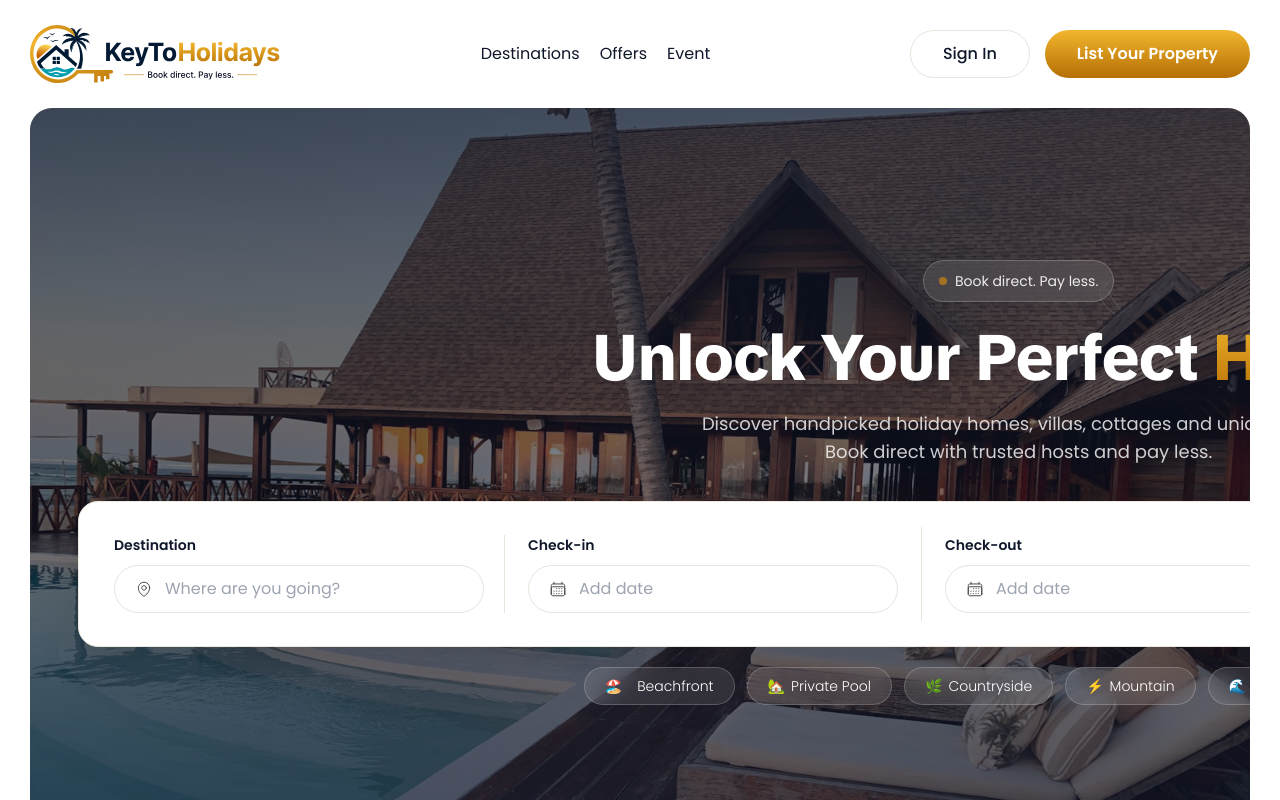
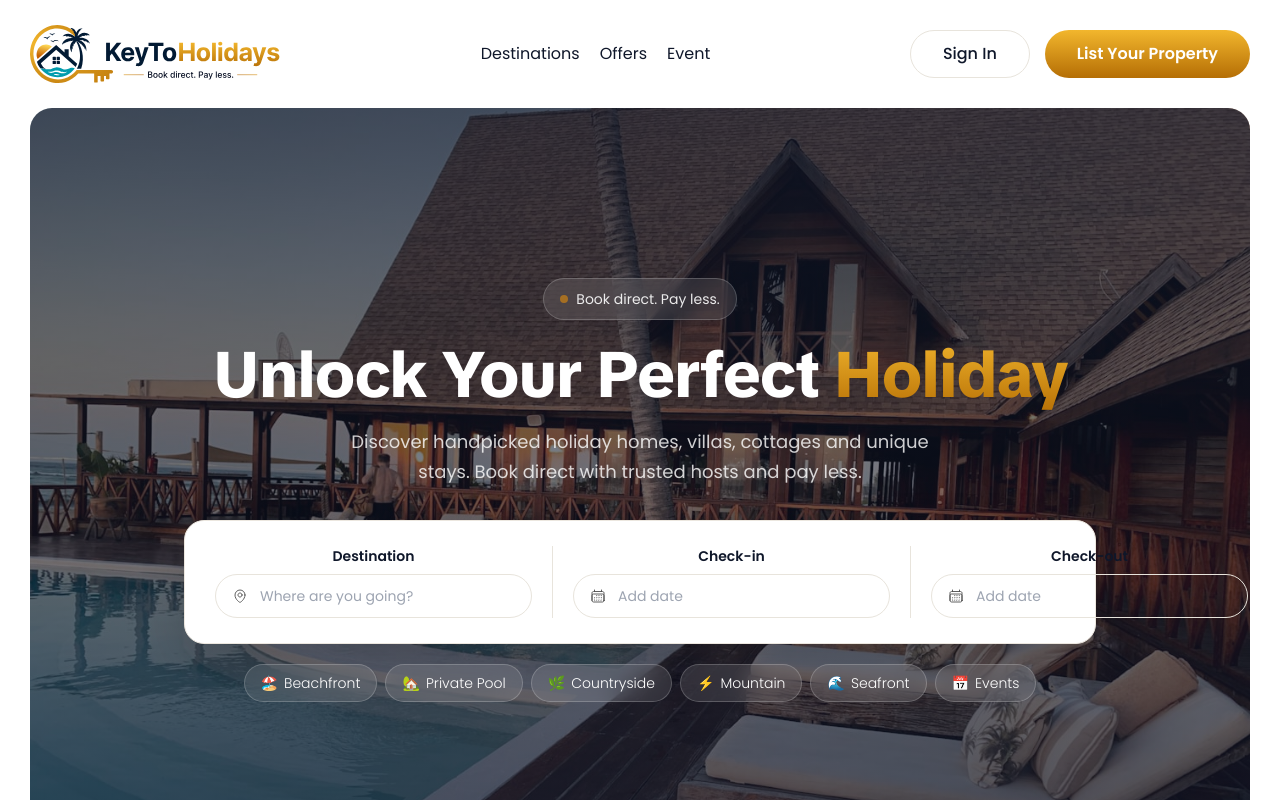
Before and after one commit to payalptoliya416/key_to_holiday, a Next.js app: page / in a window 1280 px wide. Shown: the top 800 px of the page. Built offline with nearby package versions, Linux system fonts and the light colour scheme.

Commit message:
hero banner

```diff
--- a/src/components/footer/Footer.tsx
+++ b/src/components/footer/Footer.tsx
@@ -53,7 +53,7 @@ function Footer() {
           <div className="grid grid-cols-1 gap-12 md:grid-cols-2 lg:grid-cols-5">
             <div className="lg:col-span-1">
               <Image
-                src="/images/logo.png"
+                src="/images/light-logo.svg"
                 alt="logo"
                 width={210}
                 height={60}
--- a/src/components/homepage/HeroBanner.tsx
+++ b/src/components/homepage/HeroBanner.tsx
@@ -1,151 +1,124 @@
 import { Search } from "lucide-react";
 import Image from "next/image";
 
+const categories = [
+  { icon: "🏖️", label: "Beachfront" },
+  { icon: "🏡", label: "Private Pool" },
+  { icon: "🌿", label: "Countryside" },
+  { icon: "⚡", label: "Mountain" },
+  { icon: "🌊", label: "Seafront" },
+  { icon: "📅", label: "Events" },
+];
+
 function HeroBanner() {
   return (
-    <>
-      <div className="px-[30px]">
-        <div className="relative min-h-[765px] w-full flex flex-col justify-between p-4 md:p-8 text-white overflow-hidden rounded-[22px]">
-          <div className="absolute inset-0 -z-10 bg-[url('/images/home-hero-bg.jpg')] bg-[length:100%_100%] bg-center" />
+    /* outer wrapper: side padding so the card has breathing room on large screens */
+    <div className="px-3 sm:px-5 lg:px-[30px]">
+      <div className="relative w-full flex flex-col justify-center items-center text-white overflow-hidden rounded-[22px] min-h-[560px] sm:min-h-[650px] lg:min-h-[765px] py-14 sm:py-16 lg:py-20">
+
+        {/* Background */}
+        <div className="absolute inset-0 -z-10 bg-[url('/images/home-hero-bg.jpg')] bg-cover bg-center" />
         <div className="absolute inset-0 -z-10 bg-gradient-to-b from-[#0F172ABF] via-[#0F172A8C] to-[#0F172ABF]" />
-          <div className="flex flex-col items-center mx-auto my-auto px-4">
-            <div className="inline-flex items-center gap-2 backdrop-blur-md text-sm text-[#FFFFFFE5] border border-[#FFFFFF33] bg-[#FFFFFF1A] rounded-[999px] py-[10px] px-[15px] mb-6">
-              <span className="h-2 w-2 rounded-full bg-amber-500 animate-pulse"></span>
+
+        {/* Content wrapper — max-width keeps it readable on ultrawide */}
+        <div className="relative z-10 w-full max-w-[960px] mx-auto px-4 sm:px-6 flex flex-col items-center text-center">
+
+          {/* Badge */}
+          <div className="inline-flex items-center gap-2 backdrop-blur-md text-sm text-[#FFFFFFE5] border border-[#FFFFFF33] bg-[#FFFFFF1A] rounded-full py-2.5 px-4 mb-5">
+            <span className="h-2 w-2 rounded-full bg-amber-500 animate-pulse shrink-0" />
             Book direct. Pay less.
           </div>
-            <h1 className="text-4xl md:text-[64px] font-bold tracking-tight mb-5 !leading-[64px] font-tiktok">
+
+          {/* Headline */}
+          <h1 className="font-tiktok font-bold tracking-tight mb-4
+            text-[32px] leading-[1.15]
+            sm:text-[46px]
+            lg:text-[64px] lg:leading-[1.1]">
             Unlock Your Perfect{" "}
             <span className="gold-gradient-text">Holiday</span>
           </h1>
 
-            <p className="text-[#FFFFFFCC] text-sm md:text-lg max-w-2xl font-normal mb-[35px] text-center">
+          {/* Sub-headline */}
+          <p className="text-[#FFFFFFCC] font-normal mb-8 max-w-[600px]
+            text-sm leading-[1.7]
+            md:text-base lg:text-lg">
             Discover handpicked holiday homes, villas, cottages and unique
             stays. Book direct with trusted hosts and pay less.
           </p>
-            <div className="w-full rounded-[20px] bg-white shadow-[0_15px_45px_rgba(0,0,0,0.12)] border border-[#ECE7DF] py-[25px] px-[35px]">
-              <div className="flex flex-col lg:flex-row lg:items-center">
+
+          {/* Search Box */}
+          <div className="w-full rounded-[20px] bg-white shadow-[0_15px_45px_rgba(0,0,0,0.15)] border border-[#ECE7DF]
+            py-4 px-4
+            sm:py-5 sm:px-6
+            lg:py-[25px] lg:px-[30px]">
+            <div className="flex flex-col lg:flex-row lg:items-center gap-0">
+
               {/* Destination */}
-                <div className="flex-1 lg:pe-5 border-b lg:border-b-0 lg:border-r border-[#E8E4DC]">
-                  <p className="text-sm font-semibold text-[#0F172A] mb-[10px]">
-                    Destination
-                  </p>
-
-                  <div className="flex items-center gap-3 h-[48px] rounded-full border border-[#E8E4DC] px-5">
-                    <Image
-                      src="/images/location01.svg"
-                      alt="KeyToHolidays"
-                      width={18}
-                      height={18}
-                      priority
-                    />
-
-                    <input
-                      type="text"
-                      placeholder="Where are you going?"
-                      className="flex-1 bg-transparent outline-none text-[16px] placeholder:text-[#9DA4B1]"
-                    />
+              <div className="flex-1 pb-3 lg:pb-0 lg:pr-5 border-b lg:border-b-0 lg:border-r border-[#E8E4DC]">
+                <p className="text-xs sm:text-sm font-semibold text-[#0F172A] mb-2">Destination</p>
+                <div className="flex items-center gap-3 h-11 rounded-full border border-[#E8E4DC] px-4">
+                  <Image src="/images/location01.svg" alt="" width={16} height={16} priority />
+                  <input type="text" placeholder="Where are you going?"
+                    className="flex-1 bg-transparent outline-none text-sm placeholder:text-[#9DA4B1] min-w-0" />
                 </div>
               </div>
 
-                {/* Check In */}
-                <div className="flex-1 lg:px-[23px] py-2 border-b lg:border-b-0 lg:border-r border-[#E8E4DC]">
-                  <p className="text-sm font-semibold text-[#0F172A] mb-[10px]">
-                    Check-in
-                  </p>
-
-                  <div className="flex items-center gap-3 h-[48px] rounded-full border border-[#E8E4DC] px-5">
-                    <Image
-                      src="/images/date01.svg"
-                      alt="KeyToHolidays"
-                      width={18}
-                      height={18}
-                      priority
-                    />
-
-                    <input
-                      placeholder="Add date"
-                      className="flex-1 bg-transparent outline-none text-[16px] placeholder:text-[#9DA4B1]"
-                    />
+              {/* Check-in */}
+              <div className="flex-1 py-3 lg:py-0 lg:px-5 border-b lg:border-b-0 lg:border-r border-[#E8E4DC]">
+                <p className="text-xs sm:text-sm font-semibold text-[#0F172A] mb-2">Check-in</p>
+                <div className="flex items-center gap-3 h-11 rounded-full border border-[#E8E4DC] px-4">
+                  <Image src="/images/date01.svg" alt="" width={16} height={16} priority />
+                  <input placeholder="Add date"
+                    className="flex-1 bg-transparent outline-none text-sm placeholder:text-[#9DA4B1] min-w-0" />
                 </div>
               </div>
 
-                {/* Check Out */}
-                <div className="flex-1 lg:px-[23px] py-2 border-b lg:border-b-0 lg:border-r border-[#E8E4DC]">
-                  <p className="text-sm font-semibold text-[#0F172A] mb-[10px]">
-                    Check-out
-                  </p>
-
-                  <div className="flex items-center gap-3 h-[48px] rounded-full border border-[#E8E4DC] px-5">
-                    <Image
-                      src="/images/date01.svg"
-                      alt="KeyToHolidays"
-                      width={18}
-                      height={18}
-                      priority
-                    />
-
-                    <input
-                      placeholder="Add date"
-                      className="flex-1 bg-transparent outline-none text-[16px] placeholder:text-[#9DA4B1]"
-                    />
+              {/* Check-out */}
+              <div className="flex-1 py-3 lg:py-0 lg:px-5 border-b lg:border-b-0 lg:border-r border-[#E8E4DC]">
+                <p className="text-xs sm:text-sm font-semibold text-[#0F172A] mb-2">Check-out</p>
+                <div className="flex items-center gap-3 h-11 rounded-full border border-[#E8E4DC] px-4">
+                  <Image src="/images/date01.svg" alt="" width={16} height={16} priority />
+                  <input placeholder="Add date"
+                    className="flex-1 bg-transparent outline-none text-sm placeholder:text-[#9DA4B1] min-w-0" />
                 </div>
               </div>
 
               {/* Guests */}
-                <div className="flex-1 lg:px-6 py-2">
-                  <p className="text-sm font-semibold text-[#0F172A] mb-[10px]">
-                    Guests
-                  </p>
-
-                  <div className="flex items-center gap-3 h-[48px] rounded-full border border-[#E8E4DC] px-5">
-                    <Image
-                      src="/images/user.svg"
-                      alt="KeyToHolidays"
-                      width={18}
-                      height={18}
-                      priority
-                    />
-
-                    <input
-                      placeholder="Add guests"
-                      className="flex-1 bg-transparent outline-none text-[16px] placeholder:text-[#9DA4B1]"
-                    />
+              <div className="flex-1 pt-3 lg:pt-0 lg:pl-5">
+                <p className="text-xs sm:text-sm font-semibold text-[#0F172A] mb-2">Guests</p>
+                <div className="flex items-center gap-3 h-11 rounded-full border border-[#E8E4DC] px-4">
+                  <Image src="/images/user.svg" alt="" width={16} height={16} priority />
+                  <input placeholder="Add guests"
+                    className="flex-1 bg-transparent outline-none text-sm placeholder:text-[#9DA4B1] min-w-0" />
                 </div>
               </div>
 
               {/* Search Button */}
-                <div className="mt-5 lg:mt-0 lg:ml-6">
-                  <button className="h-[48px] rounded-full gold-gradient transition flex items-center justify-center gap-2 text-white font-semibold text-[18px] px-[25px] py-[16px] text-base !leading-none">
-                    <Search className="w-5 h-5" />
+              <div className="mt-4 lg:mt-0 lg:ml-4 shrink-0">
+                <button className="w-full lg:w-auto h-11 rounded-full gold-gradient flex items-center justify-center gap-2 text-white font-semibold text-sm px-6 transition hover:opacity-90 active:scale-95">
+                  <Search className="w-4 h-4" />
                   Search
                 </button>
               </div>
+
             </div>
           </div>
-            <div className="flex items-center justify-center gap-2 md:gap-3 flex-wrap pb-4 mt-5">
-              <button className="px-5 py-2 rounded-full bg-[#FFFFFF1A] hover:bg-white/20 backdrop-blur-md border border-[#FFFFFF33] text-xs md:text-sm font-light transition flex items-center gap-[15px]">
-                🏖️ <span>Beachfront</span>
+
+          {/* Category Pills */}
+          <div className="flex items-center justify-center gap-2 flex-wrap mt-5 w-full">
+            {categories.map(({ icon, label }) => (
+              <button
+                key={label}
+                className="px-4 py-2 rounded-full bg-[#FFFFFF1A] hover:bg-[#FFFFFF33] backdrop-blur-md border border-[#FFFFFF33] text-xs sm:text-sm font-light transition flex items-center gap-1.5 whitespace-nowrap"
+              >
+                {icon} <span>{label}</span>
               </button>
-              <button className="px-5 py-2 rounded-full bg-[#FFFFFF1A] hover:bg-[#FFFFFF33] backdrop-blur-md border border-[#FFFFFF33] text-xs md:text-sm font-light transition flex items-center gap-1.5">
-                🏡 <span>Private Pool</span>
-              </button>
-              <button className="px-5 py-2 rounded-full bg-[#FFFFFF1A] hover:bg-[#FFFFFF33] backdrop-blur-md border border-[#FFFFFF33] text-xs md:text-sm font-light transition flex items-center gap-1.5">
-                🌿 <span>Countryside</span>
-              </button>
-              <button className="px-5 py-2 rounded-full bg-[#FFFFFF1A] hover:bg-[#FFFFFF33] backdrop-blur-md border border-[#FFFFFF33] text-xs md:text-sm font-light transition flex items-center gap-1.5">
-                ⚡ <span>Mountain</span>
-              </button>
-              <button className="px-5 py-2 rounded-full bg-[#FFFFFF1A] hover:bg-[#FFFFFF33] backdrop-blur-md border border-[#FFFFFF33] text-xs md:text-sm font-light transition flex items-center gap-1.5">
-                🌊 <span>Seafront</span>
-              </button>
-              <button className="px-5 py-2 rounded-full bg-[#FFFFFF1A] hover:bg-[#FFFFFF33] backdrop-blur-md border border-[#FFFFFF33] text-xs md:text-sm font-light transition flex items-center gap-1.5">
-                📅 <span>Events</span>
-              </button>
+            ))}
+          </div>
+
         </div>
       </div>
     </div>
-      </div>
-    </>
   );
 }
 
--- a/src/components/homepage/HolidayCollections.tsx
+++ b/src/components/homepage/HolidayCollections.tsx
@@ -76,11 +76,10 @@ export default function HolidayCollections() {
 
         <div className="grid gap-6 lg:grid-cols-[370px_1fr]">
 
-          {/* Left */}
-
+          {/* Left — tall card */}
           <Link
             href={`/collections/${collections[0].slug}`}
-            className="group relative h-[460px] overflow-hidden rounded-2xl"
+            className="group relative h-[300px] sm:h-[380px] lg:h-[460px] overflow-hidden rounded-2xl"
           >
             <Image
               src={collections[0].image}
```
Lines whose indentation alone changed are shown as unchanged.
